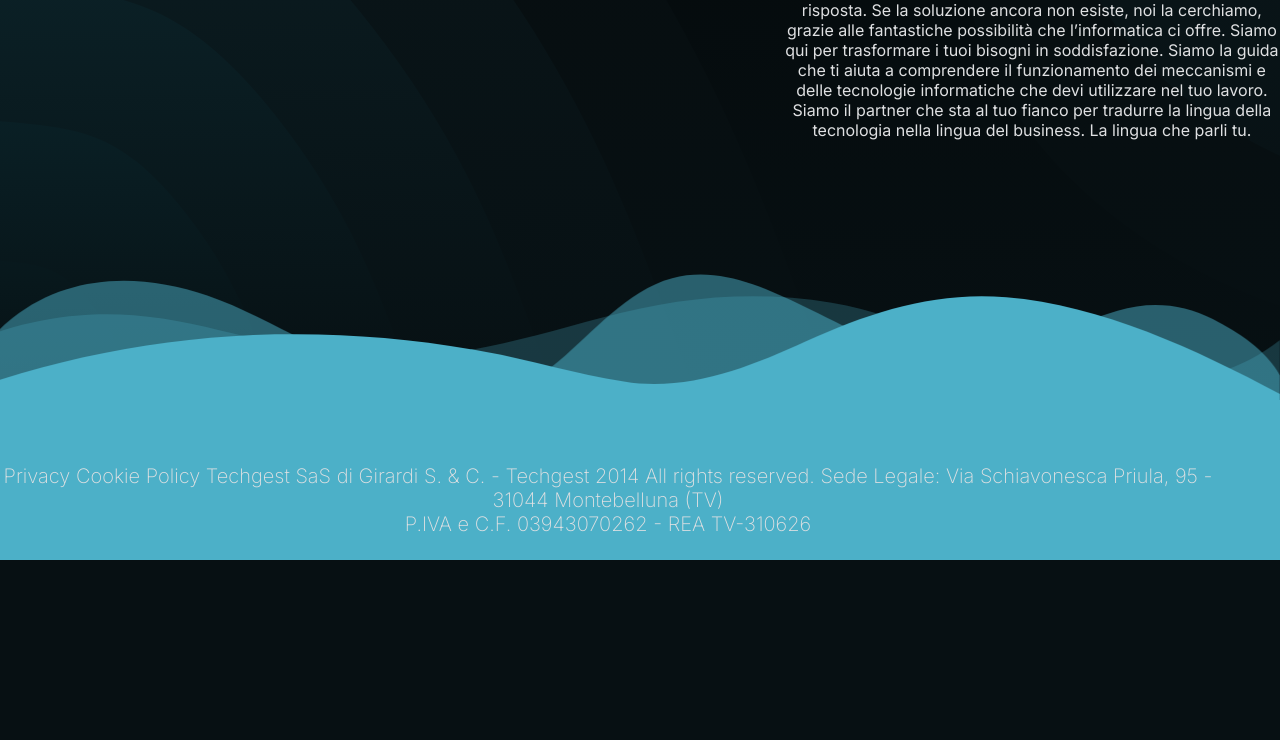
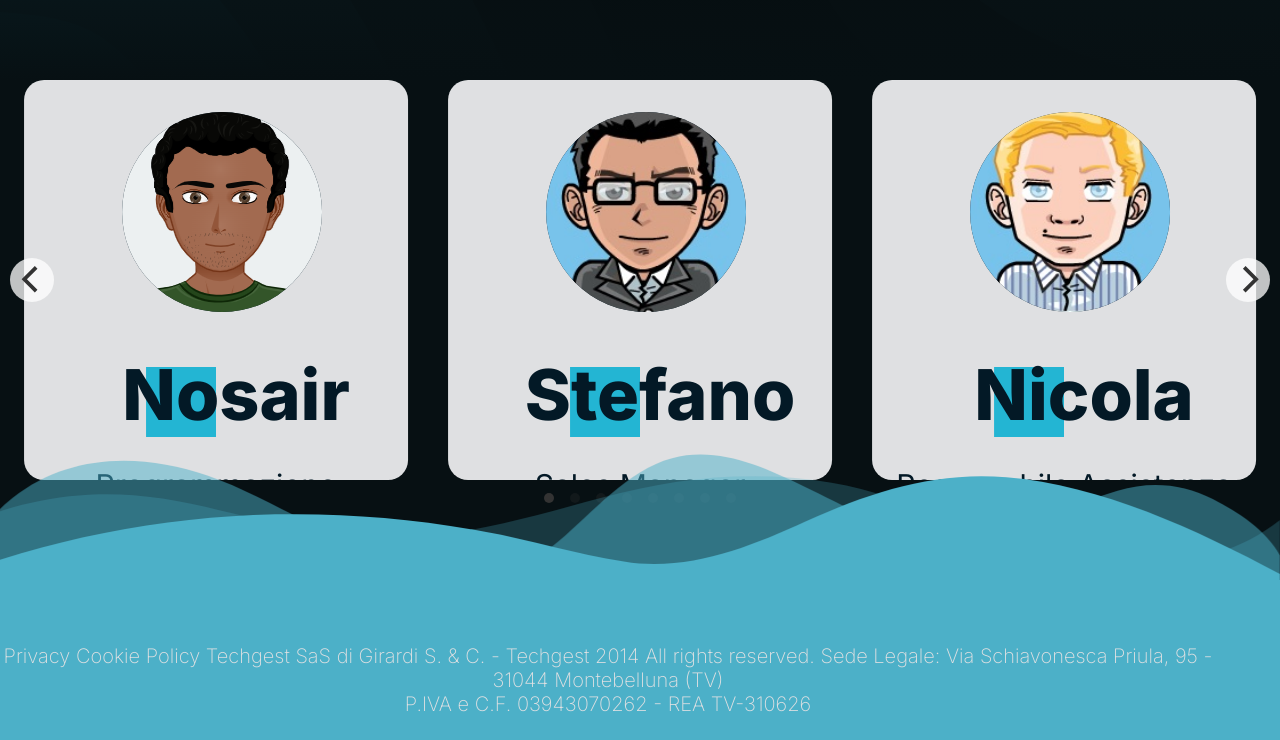
Before and after one commit to Signorlupo22/SitoBozzaTechGest, a plain HTML site: page TechGest/Index.Html in a window 1280 px wide. Shown: the part 2875-3615 px from the top of the page. Before the commit the page ends 3435 px from the top, so only its background shows below. Drawn offline with nearby package versions, Linux system fonts and the light colour scheme.

Commit message:
Add files via upload

```diff
--- a/TechGest/Index.Html
+++ b/TechGest/Index.Html
@@ -11,6 +11,8 @@
     <link rel="preconnect" href="https://fonts.gstatic.com" crossorigin>
     <link href="https://fonts.googleapis.com/css2?family=Inter:wght@100;200;400;500;600;800&display=swap" rel="stylesheet">
 <script src="https://kit.fontawesome.com/665374865b.js" crossorigin="anonymous"></script>
+<link rel="stylesheet" href="https://unpkg.com/flickity@2/dist/flickity.min.css">
+<script src="https://unpkg.com/flickity@2/dist/flickity.pkgd.min.js"></script>
 </head>
 <body>
     <div class="title">
@@ -72,7 +74,6 @@
                 </div>
             </div>
         </div>
-
             <div class="wave3">
             <svg data-name="Layer 1" xmlns="http://www.w3.org/2000/svg" viewBox="0 0 1200 120" preserveAspectRatio="none">
                 <path d="M0,0V46.29c47.79,22.2,103.59,32.17,158,28,70.36-5.37,136.33-33.31,206.8-37.5C438.64,32.43,512.34,53.67,583,72.05c69.27,18,138.3,24.88,209.4,13.08,36.15-6,69.85-17.84,104.45-29.34C989.49,25,1113-14.29,1200,52.47V0Z" opacity=".25" class="shape-fill"></path>
@@ -82,9 +83,6 @@
         </div>
     </section>
     <section class="client blue">
-
-
-
         <h1 class="client-title">Assistenza <br>Clienti</h1>
         <p class="client-text">L'assistenza è attiva dal lunedì al venerdì la mattina dalle ore 9:00 alle ore 12:30 ed il pomeriggio dalle ore 14:30 alle ore 18:00.
             Per qualsiasi info non esitate a contattarci inviando una mail ad assistenza@techgest.it</p>
@@ -103,6 +101,53 @@
         <div class="Chisiamo-text">
             <center><p>Il nostro scopo è quello di rendere l’informatica una scienza amica e amichevole per i nostri clienti. Per questo cerchiamo di spiegare con parole semplici e comprensibili i meravigliosi processi logici e matematici che ci permettono di aiutarli a gestire con successo la loro attività e il loro business. Quando si ama il proprio lavoro ci si appassiona e noi siamo appassionati ricercatori di soluzioni. Per ciascuno dei tuoi problemi abbiamo la risposta. Se la soluzione ancora non esiste, noi la cerchiamo, grazie alle fantastiche possibilità che l’informatica ci offre. Siamo qui per trasformare i tuoi bisogni in soddisfazione. Siamo la guida che ti aiuta a comprendere il funzionamento dei meccanismi e delle tecnologie informatiche che devi utilizzare nel tuo lavoro. Siamo il partner che sta al tuo fianco per tradurre la lingua della tecnologia nella lingua del business. La lingua che parli tu.</p></center>
         </div>
+    </section >
+    <div class="main-carousel" data-flickity='{ "cellAlign": "center", "contain": true,"wrapAround": true}'>
+        <div class="carousel-cell">
+            <img src="Img/stefano.jpg" alt="">
+            <h1>Stefano</h1>
+            <p>Sales Manager</p>
+        </div>
+        <div class="carousel-cell">
+            <img src="Img/nicola.jpg" alt="">
+            <h1>Nicola</h1>
+            <p>Responabile Assistenza</p>
+        </div>
+        <div class="carousel-cell">
+            <img src="Img/andrea-.jpg" alt="">
+            <h1>Andrea</h1>
+            <p>Responabile Programmazione</p>
+        </div>
+
+        <div class="carousel-cell">
+            <img src="Img/dina.png" alt="">
+            <h1>Dina</h1>
+            <p>Amministrazione</p>
+        </div>
+        <div class="carousel-cell">
+            <img src="Img/alessio.png" alt="">
+            <h1>Alessio</h1>
+            <p>Sistemistica</p>
+        </div>
+        <div class="carousel-cell">
+            <img src="Img/StefanoT.png" alt="">
+            <h1>Stefano T.</h1>
+            <p>Assistenza</p>
+        </div>
+
+        <div class="carousel-cell">
+            <img src="Img/Giacomo.png" alt="">
+            <h1>Giacomo</h1>
+            <p>Programmazione</p>
+        </div>
+        <div class="carousel-cell">
+            <img src="Img/nosair.png" alt="">
+            <h1>Nosair</h1>
+            <p>Programmazione</p>
+        </div>
+
+    </div>
+    <section>
         <div class="wave4">
             <svg data-name="Layer 1" xmlns="http://www.w3.org/2000/svg" viewBox="0 0 1200 120" preserveAspectRatio="none">
                 <path d="M0,0V46.29c47.79,22.2,103.59,32.17,158,28,70.36-5.37,136.33-33.31,206.8-37.5C438.64,32.43,512.34,53.67,583,72.05c69.27,18,138.3,24.88,209.4,13.08,36.15-6,69.85-17.84,104.45-29.34C989.49,25,1113-14.29,1200,52.47V0Z" opacity=".25" class="shape-fill"></path>
@@ -110,8 +155,7 @@
                 <path d="M0,0V5.63C149.93,59,314.09,71.32,475.83,42.57c43-7.64,84.23-20.12,127.61-26.46,59-8.63,112.48,12.24,165.56,35.4C827.93,77.22,886,95.24,951.2,90c86.53-7,172.46-45.71,248.8-84.81V0Z" class="shape-fill"></path>
             </svg>
         </div>
-    </section >
-
+    </section>
     <section class="Copi">
         <center><h3>Privacy Cookie Policy Techgest SaS di Girardi S. & C. - Techgest 2014 All rights reserved. Sede Legale: Via Schiavonesca Priula, 95 - 31044 Montebelluna (TV)<br>
             P.IVA e C.F. 03943070262 - REA TV-310626</h3></center>
--- a/TechGest/Style.css
+++ b/TechGest/Style.css
@@ -139,7 +139,7 @@ section{
 .Chisiamo{
     display:flex;
     padding-top: 10vh;
-    min-height: 100vh;
+    min-height: 60vh;
     background:linear-gradient(180deg, rgba(0,0,0,.6), rgba(7,16,19, 1)),url('BgChiSiamo.svg');
     background-size: cover;
 }
@@ -186,16 +186,60 @@ section{
     width: 95vw;
 }
 
+
+
+
+/*Foto*/
+
+
+.main-carousel{
+}
+
+.carousel-cell{
+    height: 50vh;
+    width: 30vw;
+    background: #DFE0E2;
+    border-radius: 20px;
+    margin-left: 40px;
+    display: flex;
+    color: #031926;
+
+    flex-direction: column;
+    align-content: center;
+    align-items: center;
+}
+.carousel-cell img{
+    height: 200px;
+    width: 200px;
+    background-color: #031926;
+    border-radius: 50%;
+    margin-top: 4vh;
+    margin-left: 1vw;
+}
+
+.carousel-cell h1{
+    font-size: 70px;
+    width: 100%;
+    padding-left: 40px;
+    background: url('cube.svg');
+    background-size: 70px 70px;
+    background-repeat: no-repeat;
+    background-position-y: bottom;
+    background-position-x: 40%;
+    margin-top: 5vh;
+    margin-bottom: 0%;
+    text-align: center;
+}
+.carousel-cell p{
+    font-size: 30px;
+}
+
 .red{
     background: #DFE0E2;
 }
 .blue{
     background: #23B5D3;
 }
-
-
-
-
 
 .wave1 {
     position: absolute;
```
Also changed, not shown: TechGest/Img/Giacomo.png (added), TechGest/Img/StefanoT.png (added), TechGest/Img/alessio.png (added), TechGest/Img/andrea-.jpg (added), TechGest/Img/dina.png (added), TechGest/Img/nicola.jpg (added), TechGest/Img/nosair.png (added), TechGest/Img/stefano.jpg (added).
